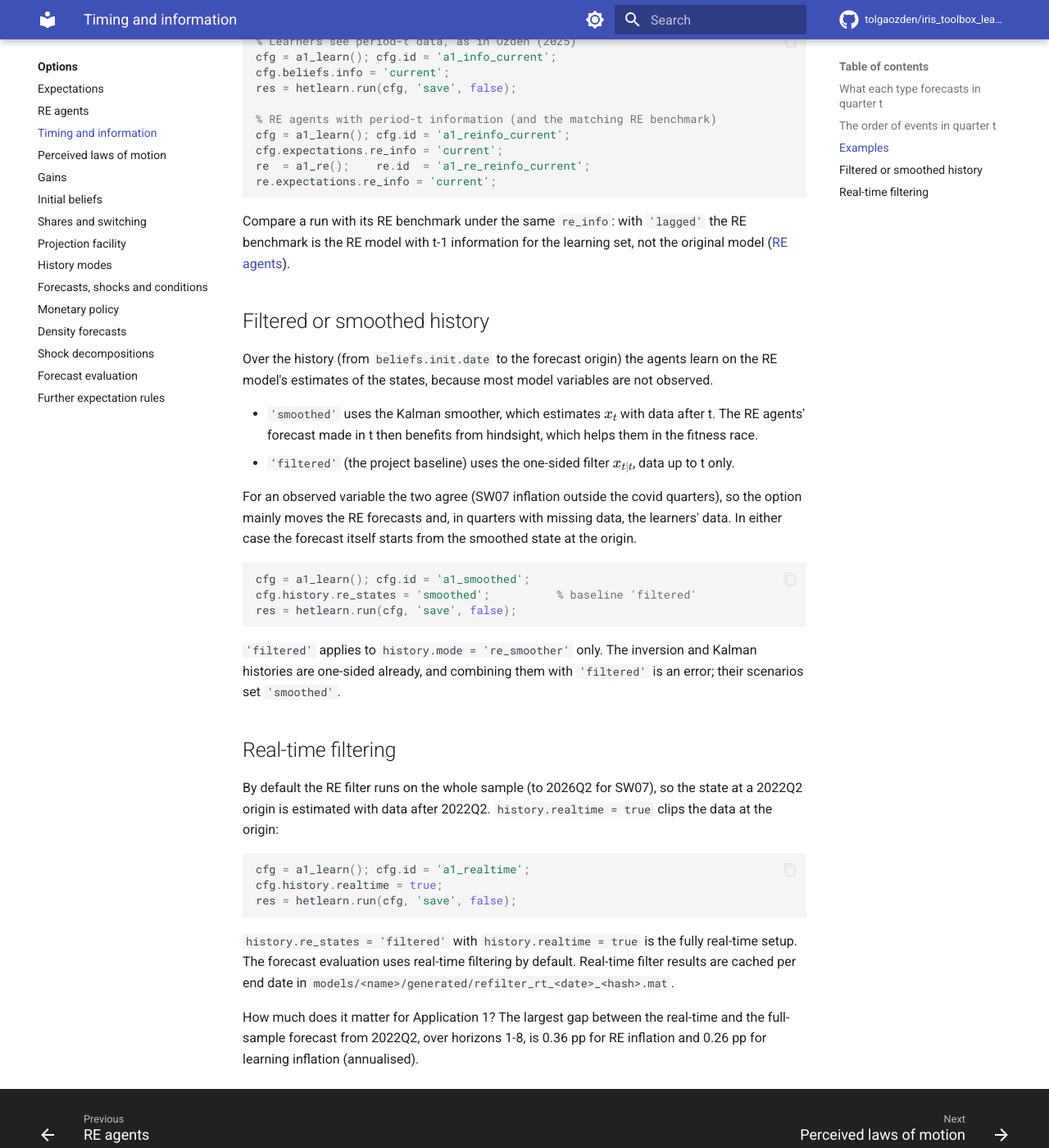
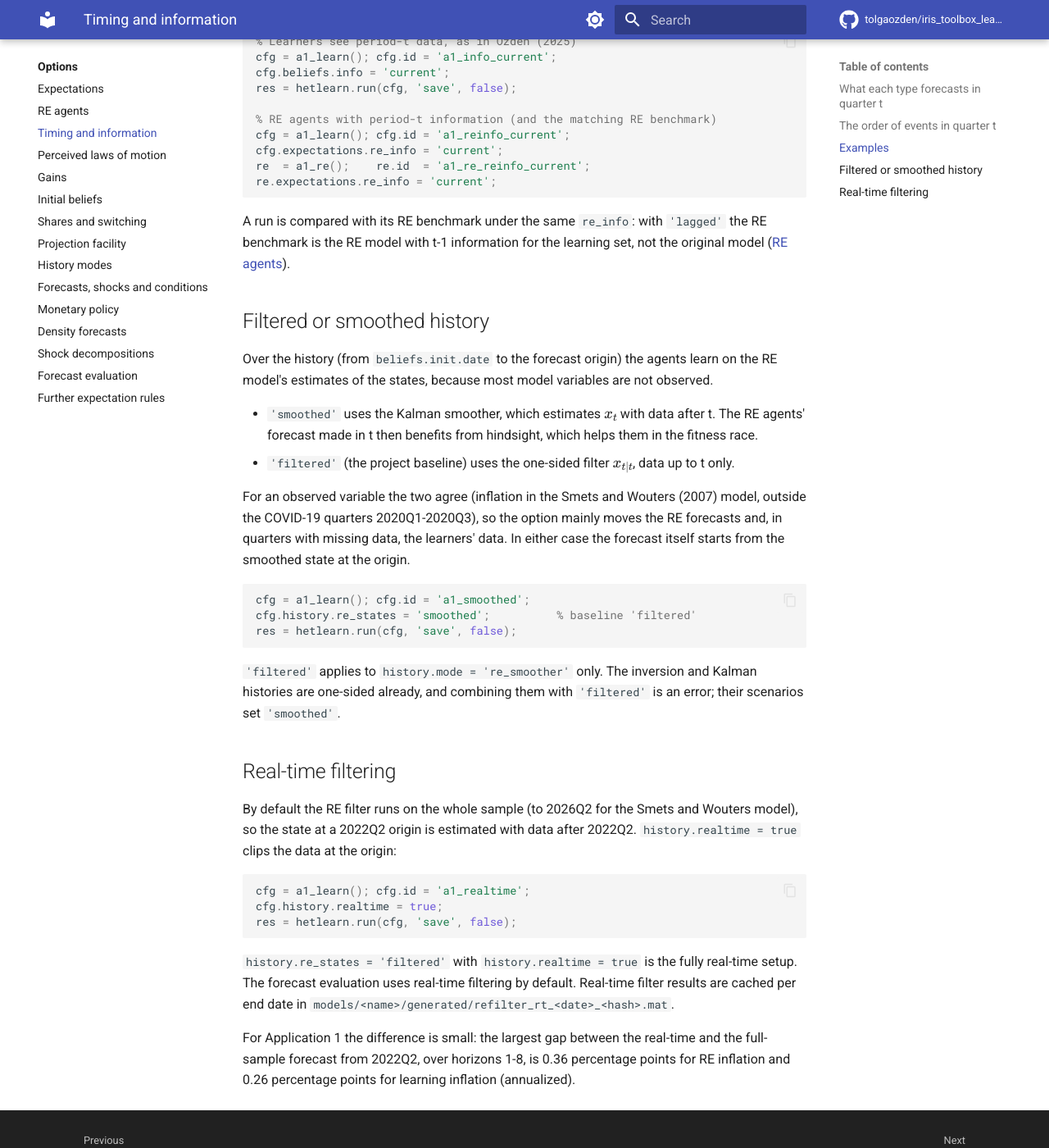
Before and after one commit to HetLearn/iris_toolbox_learning, an MkDocs documentation site: the page built from docs_site/options/timing.md, in a window 1280 px wide and 1400 px high, scrolled down 1498 px. Shown: the whole window at 82% size. Built offline with MkDocs 1.6.1 and Material for MkDocs 9.7.7, drawn with Linux system fonts in a browser that asks for light colours; comment, search, counter and statistics services are not loaded; some of the changed text lies outside the part shown.

Commit message:
Site page revised to the writing rules (docs_site/options/timing.md)
US spelling, no second person, abbreviations spelled out on first use, internal dates and labels removed, notation aligned with the technical appendix.

````diff
--- a/docs_site/options/timing.md
+++ b/docs_site/options/timing.md
@@ -1,18 +1,18 @@
 # Timing and information
 
 Four options decide what each agent knows when it forecasts, and which estimates of the past
-the agents learn from.
+the agents learn from. RE stands for rational expectations.
 
 | Option | Values (default first) | Meaning |
 |---|---|---|
 | `beliefs.info` | `'lagged'`, `'current'` | Learners see data up to t-1, or up to t |
 | `expectations.re_info` | `'current'`, `'lagged'` | RE agents use \(E_t x_{t+1}\) or \(E_{t-1} x_{t+1}\) for the learning variables. Project baseline: `'lagged'` |
-| `history.re_states` | `'smoothed'`, `'filtered'` | Source of the RE forecasts, the learners' data and the realised values in the fitness errors over the history: the two-sided smoother or the one-sided filter. Project baseline: `'filtered'` |
+| `history.re_states` | `'smoothed'`, `'filtered'` | Source of the RE forecasts, the learners' data and the realized values in the fitness errors over the history: the two-sided smoother or the one-sided filter. Project baseline: `'filtered'` |
 | `history.realtime` | `false`, `true` | RE filter on data up to the forecast origin only; `history.mode = 're_smoother'` only (ignored by the inversion and the Kalman history, which are one-sided already) |
 
 ## What each type forecasts in quarter t
 
-With an AR(1) PLM, beliefs \(\phi_{t-1} = (\alpha_{t-1}, \beta_{t-1})\):
+With an AR(1) perceived law of motion and beliefs \(\phi_{t-1} = (\alpha_{t-1}, \beta_{t-1})\):
 
 | | `'lagged'` | `'current'` |
 |---|---|---|
@@ -51,8 +51,8 @@
 re.expectations.re_info = 'current';
 ```
 
-Compare a run with its RE benchmark under the same `re_info`: with `'lagged'` the RE benchmark
-is the RE model with t-1 information for the learning set, not the original model
+A run is compared with its RE benchmark under the same `re_info`: with `'lagged'` the RE
+benchmark is the RE model with t-1 information for the learning set, not the original model
 ([RE agents](re-agents.md#information-period-t-or-t-1)).
 
 ## Filtered or smoothed history
@@ -65,9 +65,10 @@
   race.
 - `'filtered'` (the project baseline) uses the one-sided filter \(x_{t|t}\), data up to t only.
 
-For an observed variable the two agree (SW07 inflation outside the covid quarters), so the
-option mainly moves the RE forecasts and, in quarters with missing data, the learners' data.
-In either case the forecast itself starts from the smoothed state at the origin.
+For an observed variable the two agree (inflation in the Smets and Wouters (2007) model, outside
+the COVID-19 quarters 2020Q1-2020Q3), so the option mainly moves the RE forecasts and, in
+quarters with missing data, the learners' data. In either case the forecast itself starts from
+the smoothed state at the origin.
 
 ```matlab
 cfg = a1_learn(); cfg.id = 'a1_smoothed';
@@ -81,9 +82,9 @@
 
 ## Real-time filtering
 
-By default the RE filter runs on the whole sample (to 2026Q2 for SW07), so the state at a 2022Q2
-origin is estimated with data after 2022Q2. `history.realtime = true` clips the data at the
-origin:
+By default the RE filter runs on the whole sample (to 2026Q2 for the Smets and Wouters model),
+so the state at a 2022Q2 origin is estimated with data after 2022Q2. `history.realtime = true`
+clips the data at the origin:
 
 ```matlab
 cfg = a1_learn(); cfg.id = 'a1_realtime';
@@ -95,6 +96,6 @@
 The forecast evaluation uses real-time filtering by default. Real-time filter results are cached
 per end date in `models/<name>/generated/refilter_rt_<date>_<hash>.mat`.
 
-How much does it matter for Application 1? The largest gap between the real-time and the
-full-sample forecast from 2022Q2, over horizons 1-8, is 0.36 pp for RE inflation and 0.26 pp for
-learning inflation (annualised).
+For Application 1 the difference is small: the largest gap between the real-time and the
+full-sample forecast from 2022Q2, over horizons 1-8, is 0.36 percentage points for RE inflation
+and 0.26 percentage points for learning inflation (annualized).
````
Also changed, not shown: other parts of docs_site/options/timing.md (+4 -4 lines).
